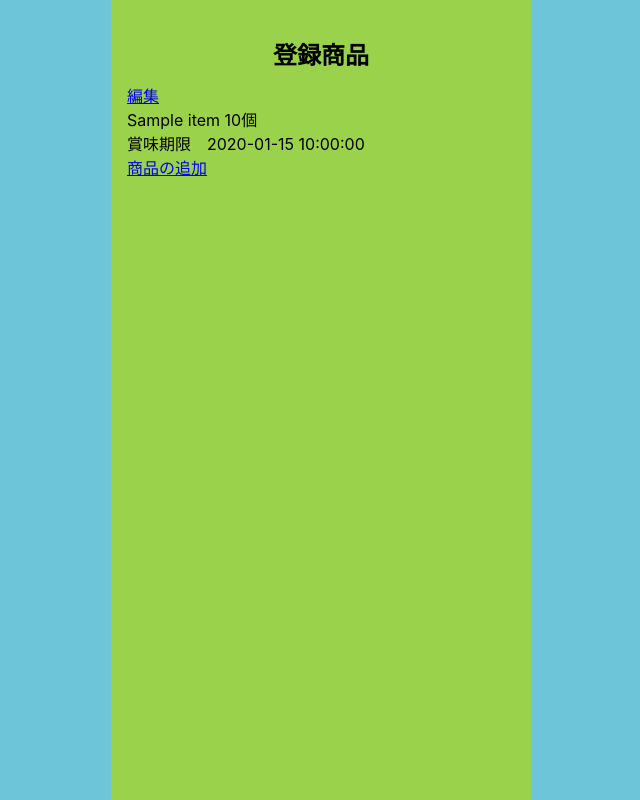
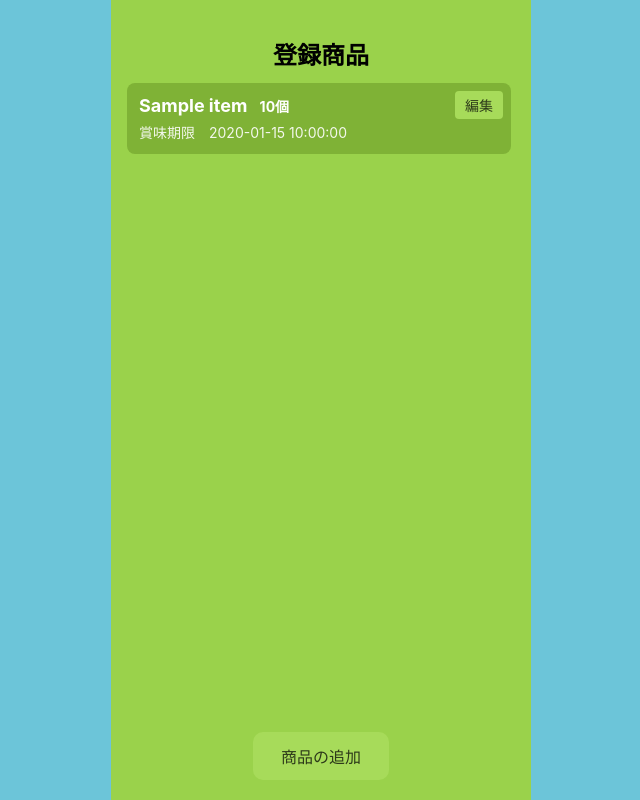
Before and after one commit to yukkida/expiry_app, a PHP site: page / in a window 1280 px wide. Shown: the whole page, without its empty margins (319-959 px from the left). Run offline with PHP 8.4, Linux system fonts and the light colour scheme; tables that the repository leaves empty or names only in its code hold one stand-in row (values such as "Sample post").

Commit message:
update style.css

```diff
--- a/style.css
+++ b/style.css
@@ -23,3 +23,58 @@ body {
     max-height: calc(100vh - 160px);
     padding-right: 4px;
 }
+
+.item-card {
+    background: #7fb236;
+    color: white;
+    padding: 12px;
+    border-radius: 8px;
+    margin-bottom: 12px;
+    position: relative;
+}
+
+.edit-btn {
+    position: absolute;
+    top: 8px;
+    right: 8px;
+    background: #a7db5a;
+    color: #2d3a1a;
+    padding: 4px 10px;
+    border-radius: 4px;
+    font-size: 14px;
+    text-decoration: none;
+}
+
+.item-name {
+    font-size: 18px;
+    font-weight: bold;
+}
+
+.qty {
+    font-size: 14px;
+    margin-left: 8px;
+}
+
+.expire {
+    margin-top: 6px;
+    font-size: 14px;
+    opacity: 0.9;
+}
+
+.add-area {
+    position: fixed;
+    bottom: 20px;
+    left: 0;
+    right: 0;
+    display: flex;
+    justify-content: center;
+}
+
+.add-btn {
+    background: #a7db5a;
+    color: #2d3a1a;
+    padding: 12px 28px;
+    border-radius: 10px;
+    font-size: 16px;
+    text-decoration: none;
+}
```
